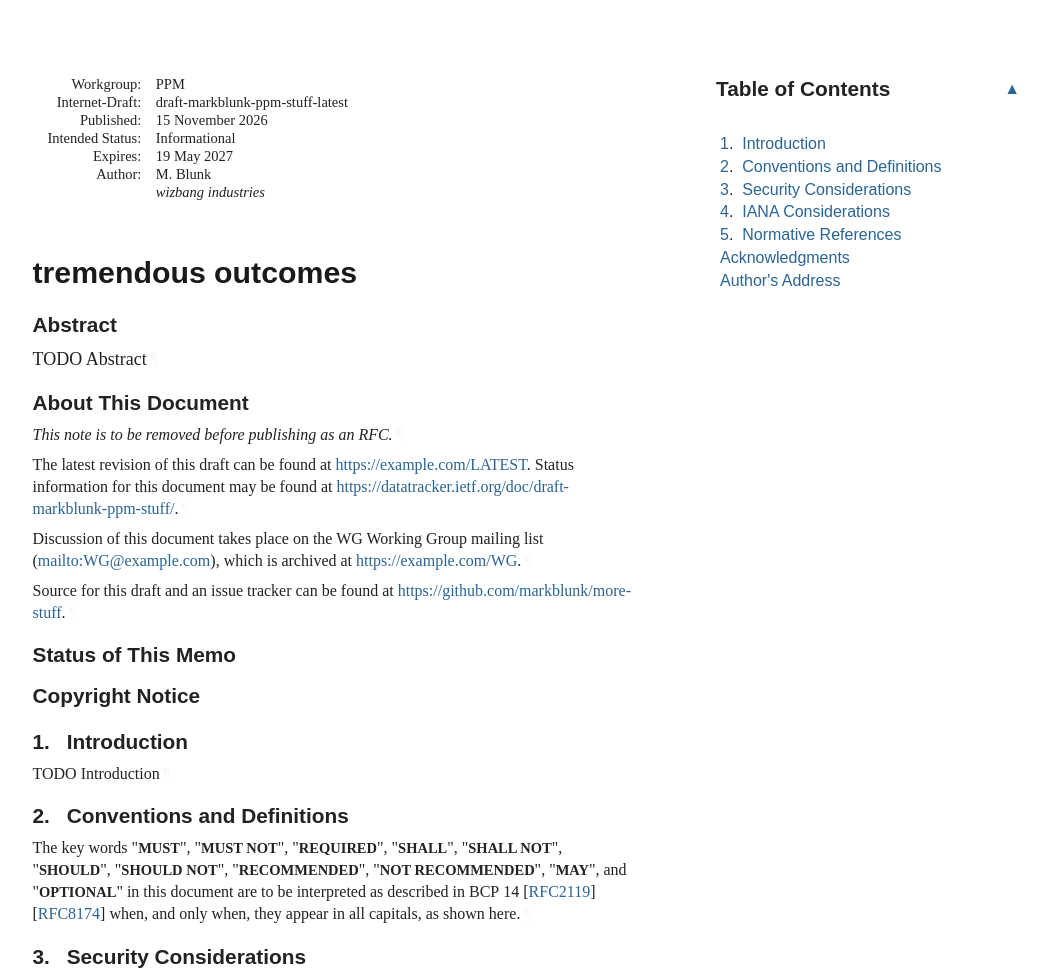
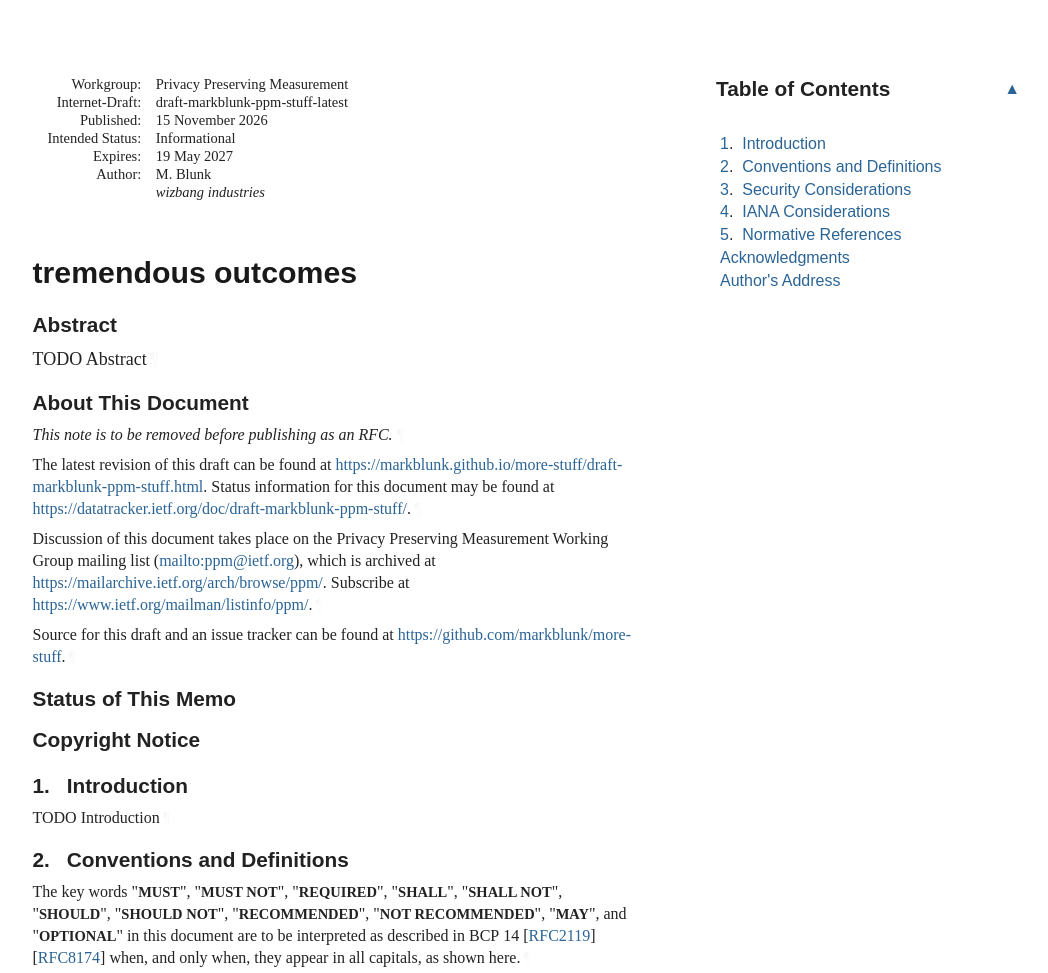
Before and after one commit to markblunk/more-stuff, a plain HTML site: page draft-markblunk-ppm-stuff.html in a window 1280 px wide. Shown: the top 973 px of the page, without its empty margins (92-1140 px from the left). Drawn offline with Linux system fonts and the light colour scheme; a web font is replaced by a local one.

Commit message:
Script updating gh-pages from f69fee4. [ci skip]

```diff
--- a/draft-markblunk-ppm-stuff.html
+++ b/draft-markblunk-ppm-stuff.html
@@ -10,9 +10,9 @@
        TODO Abstract
     " name="description">
 <meta content="xml2rfc 3.35.0" name="generator">
-<meta content="next generation" name="keyword">
-<meta content="unicorn" name="keyword">
-<meta content="AI-native" name="keyword">
+<meta content="math" name="keyword">
+<meta content="great" name="keyword">
+<meta content="stuff" name="keyword">
 <meta content="draft-markblunk-ppm-stuff-latest" name="ietf.draft">
 <!-- Generator version information:
   xml2rfc 3.35.0
@@ -1055,7 +1055,7 @@ svg {
 <div id="internal-metadata" class="document-information">
 <dl id="identifiers">
 <dt class="label-workgroup">Workgroup:</dt>
-<dd class="workgroup">PPM</dd>
+<dd class="workgroup">Privacy Preserving Measurement</dd>
 <dt class="label-internet-draft">Internet-Draft:</dt>
 <dd class="internet-draft">draft-markblunk-ppm-stuff-latest</dd>
 <dt class="label-published">Published:</dt>
@@ -1086,12 +1086,13 @@ svg {
       </h2>
 <p id="section-note.1-1">This note is to be removed before publishing as an RFC.<a href="#section-note.1-1" class="pilcrow">¶</a></p>
 <p id="section-note.1-2">
-        The latest revision of this draft can be found at <span><a href="https://example.com/LATEST">https://example.com/LATEST</a></span>.
+        The latest revision of this draft can be found at <span><a href="https://markblunk.github.io/more-stuff/draft-markblunk-ppm-stuff.html">https://markblunk.github.io/more-stuff/draft-markblunk-ppm-stuff.html</a></span>.
         Status information for this document may be found at <span><a href="https://datatracker.ietf.org/doc/draft-markblunk-ppm-stuff/">https://datatracker.ietf.org/doc/draft-markblunk-ppm-stuff/</a></span>.<a href="#section-note.1-2" class="pilcrow">¶</a></p>
 <p id="section-note.1-3">
         Discussion of this document takes place on the
-        WG Working Group mailing list (<span><a href="mailto:WG@example.com">mailto:WG@example.com</a></span>),
-        which is archived at <span><a href="https://example.com/WG">https://example.com/WG</a></span>.<a href="#section-note.1-3" class="pilcrow">¶</a></p>
+        Privacy Preserving Measurement Working Group mailing list (<span><a href="mailto:ppm@ietf.org">mailto:ppm@ietf.org</a></span>),
+        which is archived at <span><a href="https://mailarchive.ietf.org/arch/browse/ppm/">https://mailarchive.ietf.org/arch/browse/ppm/</a></span>.
+        Subscribe at <span><a href="https://www.ietf.org/mailman/listinfo/ppm/">https://www.ietf.org/mailman/listinfo/ppm/</a></span>.<a href="#section-note.1-3" class="pilcrow">¶</a></p>
 <p id="section-note.1-4">Source for this draft and an issue tracker can be found at
         <span><a href="https://github.com/markblunk/more-stuff">https://github.com/markblunk/more-stuff</a></span>.<a href="#section-note.1-4" class="pilcrow">¶</a></p>
 </section>
@@ -1238,7 +1239,7 @@ appear in all capitals, as shown here.<a href="#section-2-1" class="pilcrow">¶<
 <div dir="auto" class="left"><span class="org">wizbang industries</span></div>
 <div class="email">
 <span>Email:</span>
-<a href="mailto:your.email@example.com" class="email">your.email@example.com</a>
+<a href="mailto:3526555+markblunk@users.noreply.github.com" class="email">3526555+markblunk@users.noreply.github.com</a>
 </div>
 </address>
 </section>
```
Also changed, not shown: draft-markblunk-ppm-stuff.txt.
